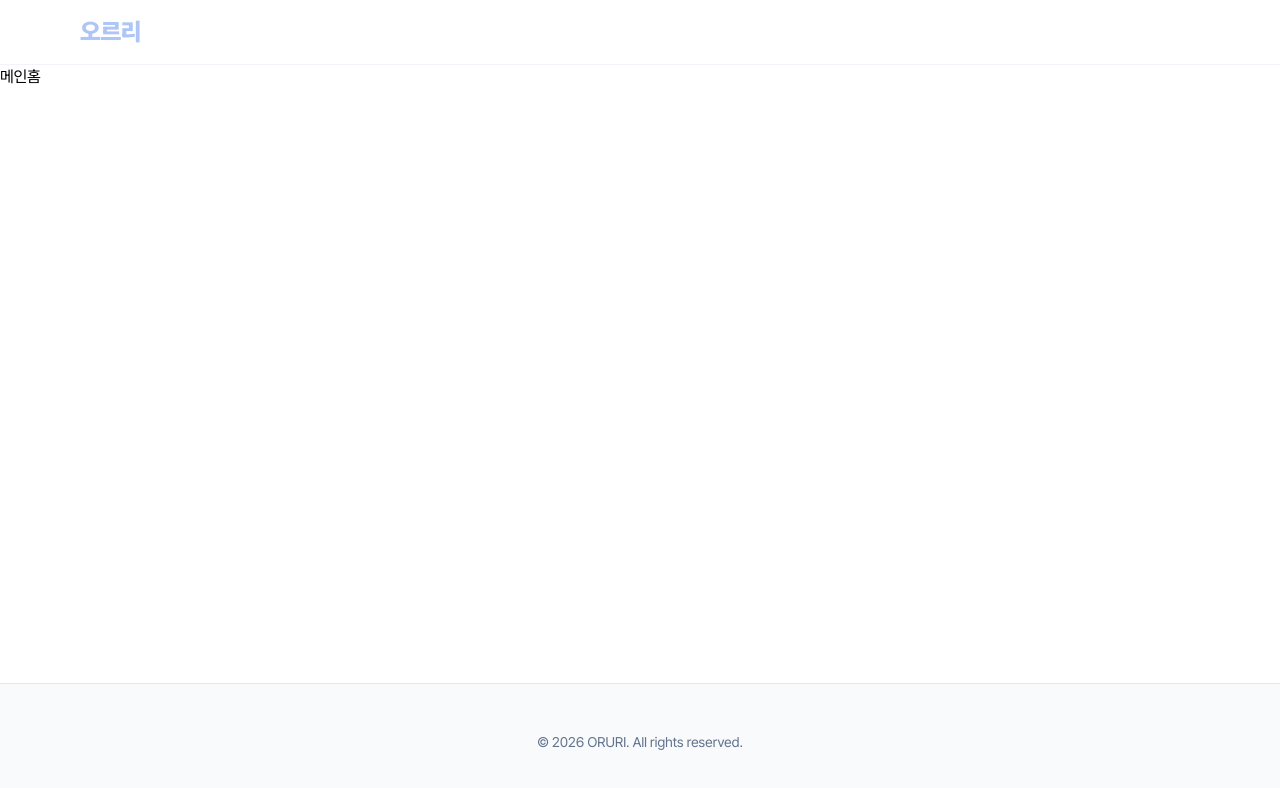
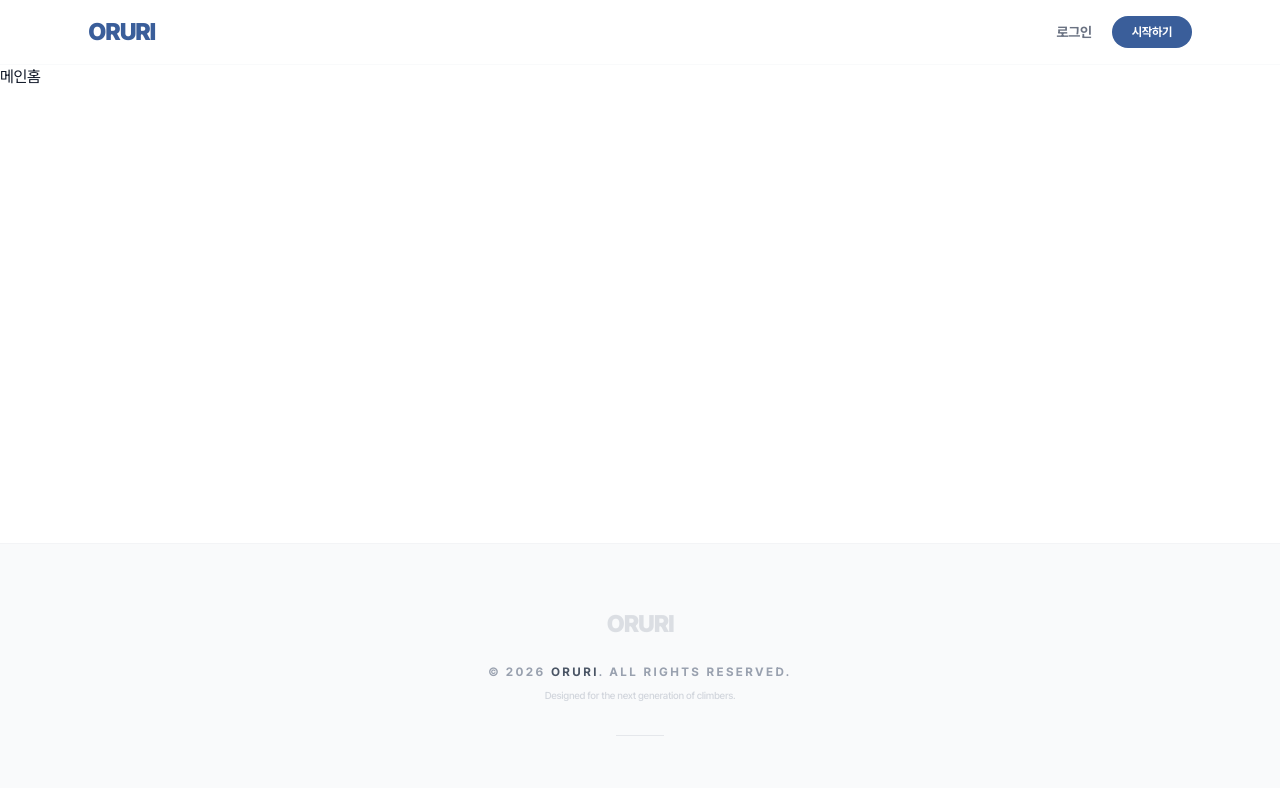
Before and after one commit to dmswl6310/Orri-Climbing, a Next.js app: page / in a window 1280 px wide. Shown: the top 788 px of the page. Built offline with nearby package versions, Linux system fonts and the light colour scheme.

Commit message:
refactor: 컴포넌트 분리

```diff
--- a/src/app/layout.tsx
+++ b/src/app/layout.tsx
@@ -1,18 +1,13 @@
-import type { Metadata } from "next";
+import Footer from "../components/layout/Footer";
+import Navbar from "../components/layout/Navbar";
+import "./globals.css";
 import localFont from "next/font/local";
-import "./globals.css";
 
-// 1. 로컬 폰트 설정
 const pretendard = localFont({
   src: "../../public/fonts/PretendardVariable.woff2",
   display: "swap",
-  variable: "--font-pretendard", // CSS에서 사용할 변수명
+  variable: "--font-pretendard",
 });
-
-export const metadata: Metadata = {
-  title: "오르리 (ORURI) | 클라이밍 암장 검색",
-  description: "내 주변 암장 정보와 세팅 일정을 확인하세요.",
-};
 
 export default function RootLayout({
   children,
@@ -21,26 +16,11 @@ export default function RootLayout({
 }) {
   return (
     <html lang="ko" className={pretendard.variable}>
-      <body className="flex flex-col min-h-screen">
-        {/* 공통 상단바: 추후 Navbar 컴포넌트로 분리 */}
-        <header className="sticky top-0 z-50 bg-white/80 backdrop-blur-md border-b border-slate-100">
-          <div className="max-w-6xl mx-auto px-4 h-16 flex items-center justify-between">
-            <span className="text-2xl font-black text-main">오르리</span>
-            <div className="flex gap-4">
-              {/* 여기에 로그인/회원가입 버튼 넣을것*/}
-            </div>
-          </div>
-        </header>
-
+      <body className="flex flex-col min-h-screen bg-white font-pretendard antialiased text-gray-900">
+        <Navbar />
         {/* 페이지별 본문 콘텐츠 */}
         <main className="flex-grow">{children}</main>
-
-        {/* 공통 하단바 */}
-        <footer className="bg-slate-50 py-12 border-t border-slate-200">
-          <div className="max-w-6xl mx-auto px-4 text-center text-slate-500 text-sm">
-            <p>© 2026 ORURI. All rights reserved.</p>
-          </div>
-        </footer>
+        <Footer />
       </body>
     </html>
   );
--- /dev/null
+++ b/src/components/layout/Footer.tsx
@@ -0,0 +1,28 @@
+export default function Footer() {
+  return (
+    <footer className="bg-gray-50 py-12 md:py-16 border-t border-gray-100 mt-auto">
+      <div className="max-w-6xl mx-auto px-6 flex flex-col items-center">
+        {/*로고 */}
+        <div className="mb-6 opacity-30 group">
+          <span className="text-xl md:text-2xl font-black tracking-tighter text-gray-400 group-hover:text-main transition-colors duration-500">
+            ORURI
+          </span>
+        </div>
+
+        {/* 카피라이트 문구*/}
+        <div className="text-center space-y-2">
+          <p className="text-[10px] md:text-xs font-bold text-gray-400 tracking-[0.2em] uppercase">
+            © 2026 <span className="text-gray-600">ORURI</span>. All rights
+            reserved.
+          </p>
+          <p className="text-[9px] md:text-[10px] text-gray-300 font-medium">
+            Designed for the next generation of climbers.
+          </p>
+        </div>
+
+        {/* 미세 선 */}
+        <div className="mt-8 w-12 h-[1px] bg-gray-200"></div>
+      </div>
+    </footer>
+  );
+}
--- /dev/null
+++ b/src/components/layout/Navbar.tsx
@@ -0,0 +1,22 @@
+export default function Navbar() {
+  return (
+    <header className="sticky top-0 z-50 bg-white/70 backdrop-blur-lg border-b border-gray-50">
+      <div className="max-w-6xl mx-auto px-6 h-14 md:h-16 flex items-center justify-between">
+        {/* 로고 */}
+        <span className="text-xl md:text-2xl font-black tracking-tighter text-main-dark">
+          ORURI
+        </span>
+
+        {/* 로그인/회원가입 버튼 영역 */}
+        <div className="flex items-center gap-3 md:gap-5">
+          <button className="text-xs md:text-sm font-bold text-gray-500 hover:text-main-dark transition-colors">
+            로그인
+          </button>
+          <button className="text-[11px] md:text-xs font-bold bg-main-dark text-white px-4 py-1.5 md:px-5 md:py-2 rounded-full hover:brightness-110 transition-all">
+            시작하기
+          </button>
+        </div>
+      </div>
+    </header>
+  );
+}
```
